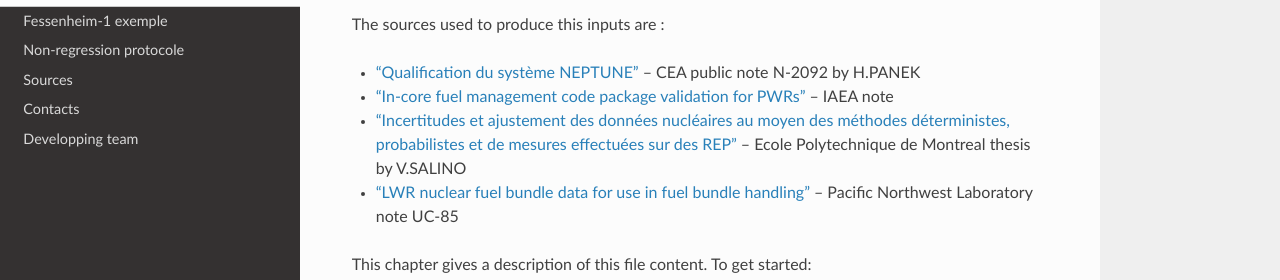
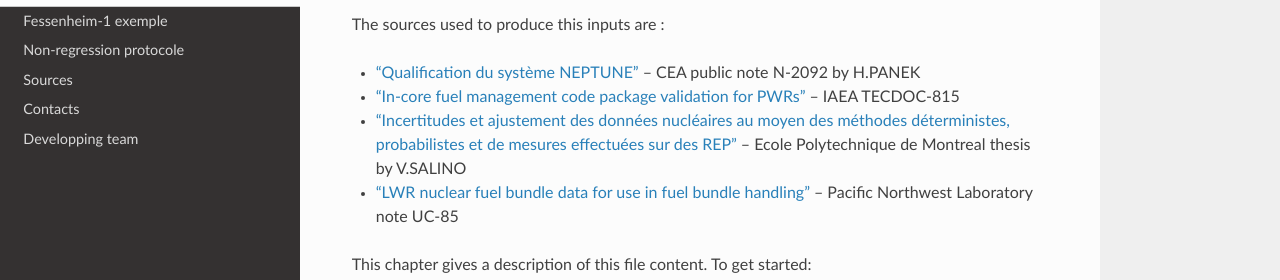
Before and after one commit to Ben105m/rtd-tutorial, a Sphinx documentation site: the page built from docs/source/exemple0.rst, in a window 1280 px wide and 900 px high. Shown: the part 245-525 px from the top of the window. Built offline with Sphinx 7.4.7 and the Read the Docs theme 2.0.0, drawn with Linux system fonts in a browser that asks for light colours.

Commit message:
Update exemple0.rst

```diff
--- a/docs/source/exemple0.rst
+++ b/docs/source/exemple0.rst
@@ -10,7 +10,7 @@ This exemple is a reduced version of :file:`./data/Tihange.py` (1.95% UO2 with w
 The sources used to produce this inputs are :
 
 - `"Qualification du système NEPTUNE" <https://inis.iaea.org/collection/NCLCollectionStore/_Public/11/511/11511367.pdf>`_ -- CEA public note N-2092 by H.PANEK
-- `"In-core fuel management code package validation for PWRs" <https://inis.iaea.org/collection/NCLCollectionStore/_Public/26/077/26077395.pdf>`_ -- IAEA note
+- `"In-core fuel management code package validation for PWRs" <https://inis.iaea.org/collection/NCLCollectionStore/_Public/26/077/26077395.pdf>`_ -- IAEA TECDOC-815
 - `"Incertitudes et ajustement des données nucléaires au moyen des méthodes déterministes, probabilistes et de mesures effectuées sur des REP" <https://publications.polymtl.ca/10545/>`_ -- Ecole Polytechnique de Montreal thesis by V.SALINO
 - `"LWR nuclear fuel bundle data for use in fuel bundle handling" <https://www.osti.gov/servlets/purl/5856990>`_ -- Pacific Northwest Laboratory note UC-85
 
```
